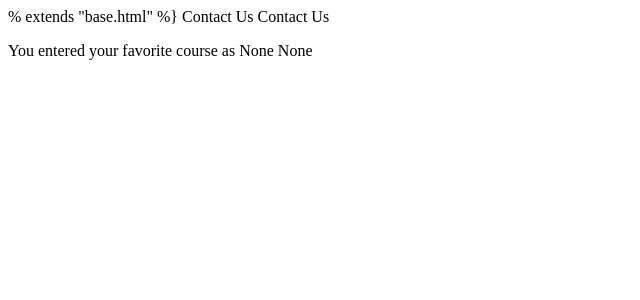
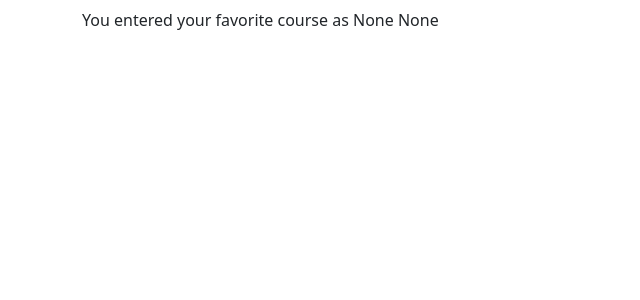
Before and after one commit to otoluwan/helloWorld, a Flask app: page /favorite-course in a window 1280 px wide. Shown: the top 300 px of the page, without its empty margins (0-640 px from the left). Run offline with Flask 3, Linux system fonts and the light colour scheme.

Commit message:
include the language and doc type into the favorite course page. Still unsure about validation.

```diff
--- a/templates/base.html
+++ b/templates/base.html
@@ -9,6 +9,7 @@
     <body>
         <div class="container">
             <h1>{% block page_head %}{% endblock %}</h1>
+
             {% block page_content %}{% endblock %}
         </div>
         <script src="https://cdn.jsdelivr.net/npm/bootstrap@5.3.3/dist/js/bootstrap.min.js" integrity="sha384-0pUGZvbkm6XF6gxjEnlmuGrJXVbNuzT9qBBavbLwCsOGabYfZo0T0to5eqruptLy" crossorigin="anonymous"></script>
--- a/templates/favorite-course.html
+++ b/templates/favorite-course.html
@@ -1,14 +1,16 @@
-% extends "base.html" %}
+<!DOCTYPE html>
+<html lang="en">
+<head>
+    <title>Favorite Course</title>
+</head>
+<body>
+    {% extends "base.html" %}
+    {% block page_title %}
+        Favorite Course
+    {% endblock %}
 
-{% block page_title %}
-    Contact Us
-{% endblock %}
-
-{% block page_head %}
-    Contact Us
-{% endblock %}
-
-{% block page_content %}
-<p>You entered your favorite course as {{ request.args.get('subject') }} {{request.args.get('course_number') }}</p>
+    {% block page_content %}
+        <p>You entered your favorite course as {{ request.args.get('subject') }} {{ request.args.get('course_number') }}</p>
+    {% endblock %}
 </body>
-{% endblock %}
+</html>
```
Lines whose indentation alone changed are shown as unchanged.
